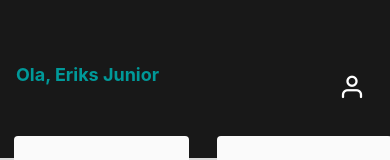
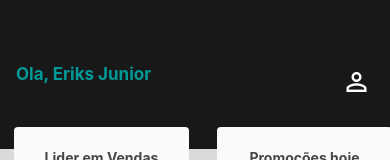
Before and after one commit to EriksJunior/Cliente_Promotion_App, a React Native app: screen /Home in a window 390 px wide. Shown: the top 160 px of the page. Built offline with nearby package versions, Linux system fonts and the light colour scheme; no server answers.

Commit message:
feat: ajustado header nos outros componentes

```diff
--- a/src/components/Header/index.tsx
+++ b/src/components/Header/index.tsx
@@ -1,10 +1,10 @@
 import React from "react";
 
 import { Container, Content, TextHeader, TouchableOpacityIcon } from "./styles";
-import { Feather } from "@expo/vector-icons";
+import { MaterialIcons } from "@expo/vector-icons";
 interface IUserName {
   headerText?: string
-  icon?: 'user' | 'arrow-left'
+  icon?: 'keyboard-arrow-left' |'person-outline'
   backgroundColor?: string
   colorIcon?: string
   contentRow?: string
@@ -17,7 +17,7 @@ export default function Header({ headerText, icon, backgroundColor, colorIcon, c
         <TextHeader>{headerText}</TextHeader>
 
         <TouchableOpacityIcon activeOpacity={0.5}>
-          <Feather name={icon} size={27} color={colorIcon} />
+          <MaterialIcons name={icon} size={30} color={colorIcon} />
         </TouchableOpacityIcon>
       </Content>
     </Container>
--- a/src/components/Header/styles.ts
+++ b/src/components/Header/styles.ts
@@ -27,14 +27,15 @@ export const Content = styled.View<IContainerStyleProps>`
 `;
 
 export const TextHeader = styled.Text`
-  font-size: 18px;
+  font-size: 17px;
   font-weight: bold;
   color: #009999;
+  text-align: center;
 `;
 
 export const TouchableOpacityIcon = styled.TouchableOpacity`
-  width: 44px;
-  height: 44px;
+  width: 35px;
+  height: 35px;
   justify-content: center;
   align-items: center;
   border-radius: 30px;
--- a/src/page/Categories/index.tsx
+++ b/src/page/Categories/index.tsx
@@ -4,7 +4,7 @@ import Header from '../../components/Header';
 export default function Categories() {
   return (
     <View>
-      <Header headerText="Suas Categorias :D" backgroundColor={'#181818'} icon={'arrow-left'} colorIcon={'#fff'} contentRow={'row-reverse'} />
+      <Header headerText="Suas Categorias :D" backgroundColor={'#181818'} icon={'keyboard-arrow-left'} colorIcon={'#fff'} contentRow={'row-reverse'} />
       <Text>Tela de Caretogiras</Text>
     </View>
   )
--- a/src/page/Favorites/index.tsx
+++ b/src/page/Favorites/index.tsx
@@ -5,7 +5,7 @@ import Header from '../../components/Header';
 export default function App() {
   return (
       <View>
-        <Header headerText='Sua lojas Favoritas :)'/>
+        <Header headerText='Sua lojas Favoritas :)' backgroundColor={'#181818'} icon={'keyboard-arrow-left'} colorIcon={'#fff'} contentRow={'row-reverse'}/>
         <Text>Todas lojas Favoritas</Text>
       </View>
   );
--- a/src/page/Home/index.tsx
+++ b/src/page/Home/index.tsx
@@ -21,7 +21,7 @@ export default function App() {
 
   return (
     <View style={styles.container}>
-      <Header headerText={'Ola, Eriks Junior'} icon={'user'} colorIcon={'#fff'} backgroundColor={'#181818'} contentRow={'row'}/>
+      <Header headerText={'Ola, Eriks Junior'} icon={'person-outline'} colorIcon={'#fff'} backgroundColor={'#181818'} contentRow={'row'}/>
       <Balance />
       <Text style={styles.title}>Lojas Favoritas</Text>
       <View style={styles.contentPictureCompany}>
--- a/src/page/MyAccount/index.tsx
+++ b/src/page/MyAccount/index.tsx
@@ -4,7 +4,7 @@ import Header from '../../components/Header';
 export default function MyAccount(){
   return(
     <View>
-      <Header headerText="Sua Conta :d"/>
+      <Header headerText="Sua Conta :d" backgroundColor={'#181818'} icon={'keyboard-arrow-left'} colorIcon={'#fff'} contentRow={'row-reverse'}/>
       <Text>Tela minha conta</Text>
     </View>
   )
--- a/src/page/Search/index.tsx
+++ b/src/page/Search/index.tsx
@@ -4,7 +4,7 @@ import Header from '../../components/Header';
 export default function Search(){
   return(
     <View>
-      <Header headerText="Realize buscas "/>
+      <Header headerText="Realize buscas" backgroundColor={'#181818'} icon={'keyboard-arrow-left'} colorIcon={'#fff'} contentRow={'row-reverse'}/>
       <Text>Realizar buscas</Text>
     </View>
   )
```
